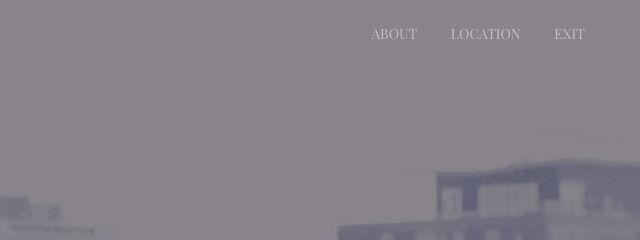
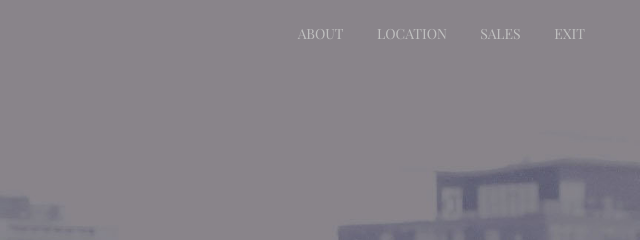
Before and after one commit to MarkushevArtem/WebsiteForKurushin, a plain HTML site: page сайт/main.html in a window 1280 px wide. Shown: the top 240 px of the page, 640-1280 px from the left. Drawn offline with nearby package versions, Linux system fonts and the light colour scheme; some icons are missing; a web font is replaced by a local one.

Commit message:
Update main.html

```diff
--- a/сайт/main.html
+++ b/сайт/main.html
@@ -19,8 +19,8 @@
             <nav class="nav">
                 <a class="nav_link" href="#" data-scroll = "#About">  <span class="pe-7s-camera"> </span>About</a>
                 <a class="nav_link" href="#" data-scroll = "#location">  <span class="pe-7s-camera"> </span>Location</a>
-                <!--  <a class="nav_link" href="#">Work</a>
-                <a class="nav_link" href="#">Contact</a> -->
+                <!--  <a class="nav_link" href="#">Work</a>-->
+                <a class="nav_link" href="sales.html">Sales</a>
                 <a class="nav_link" href="index.html">Exit<a/>
             </nav>
 
```
